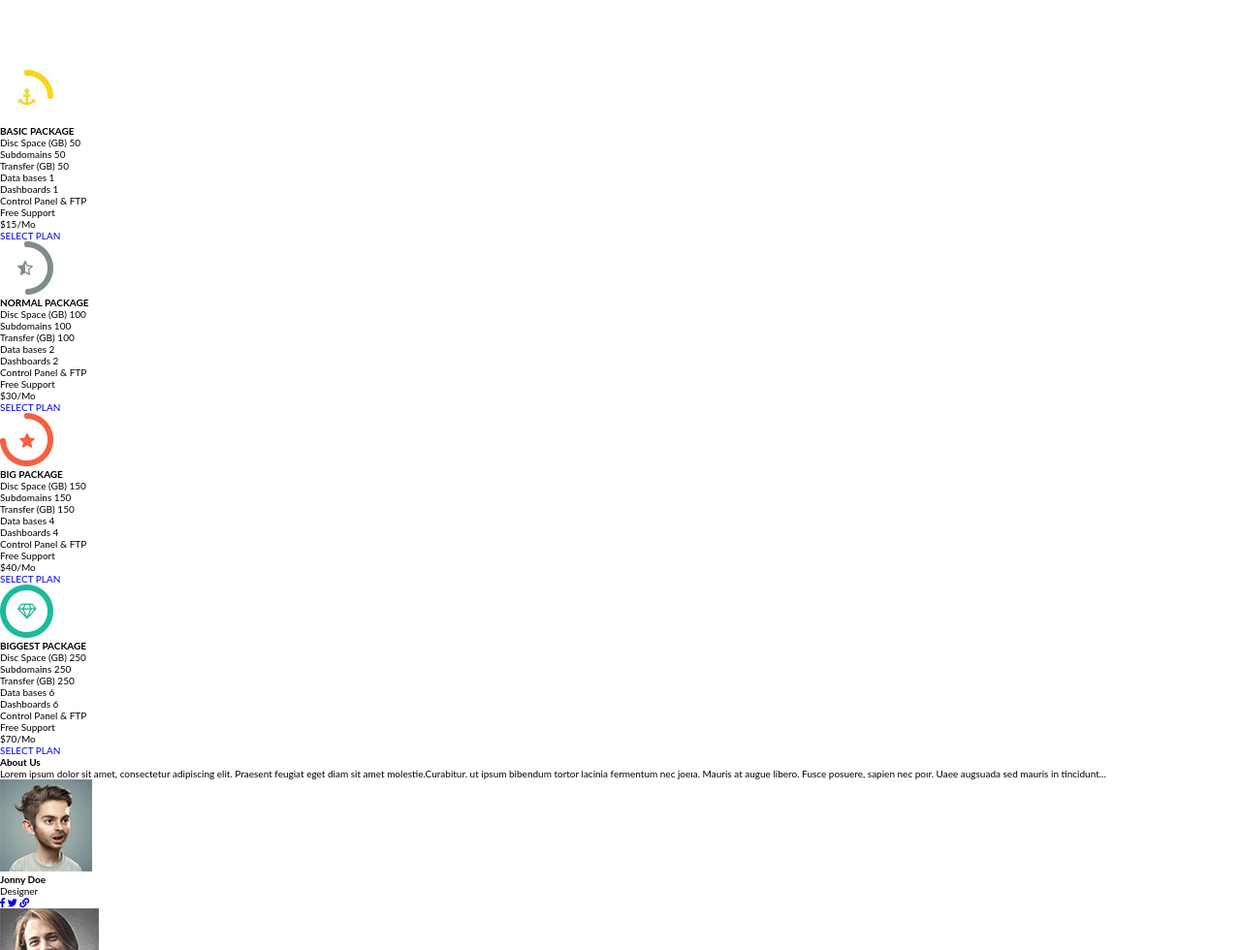
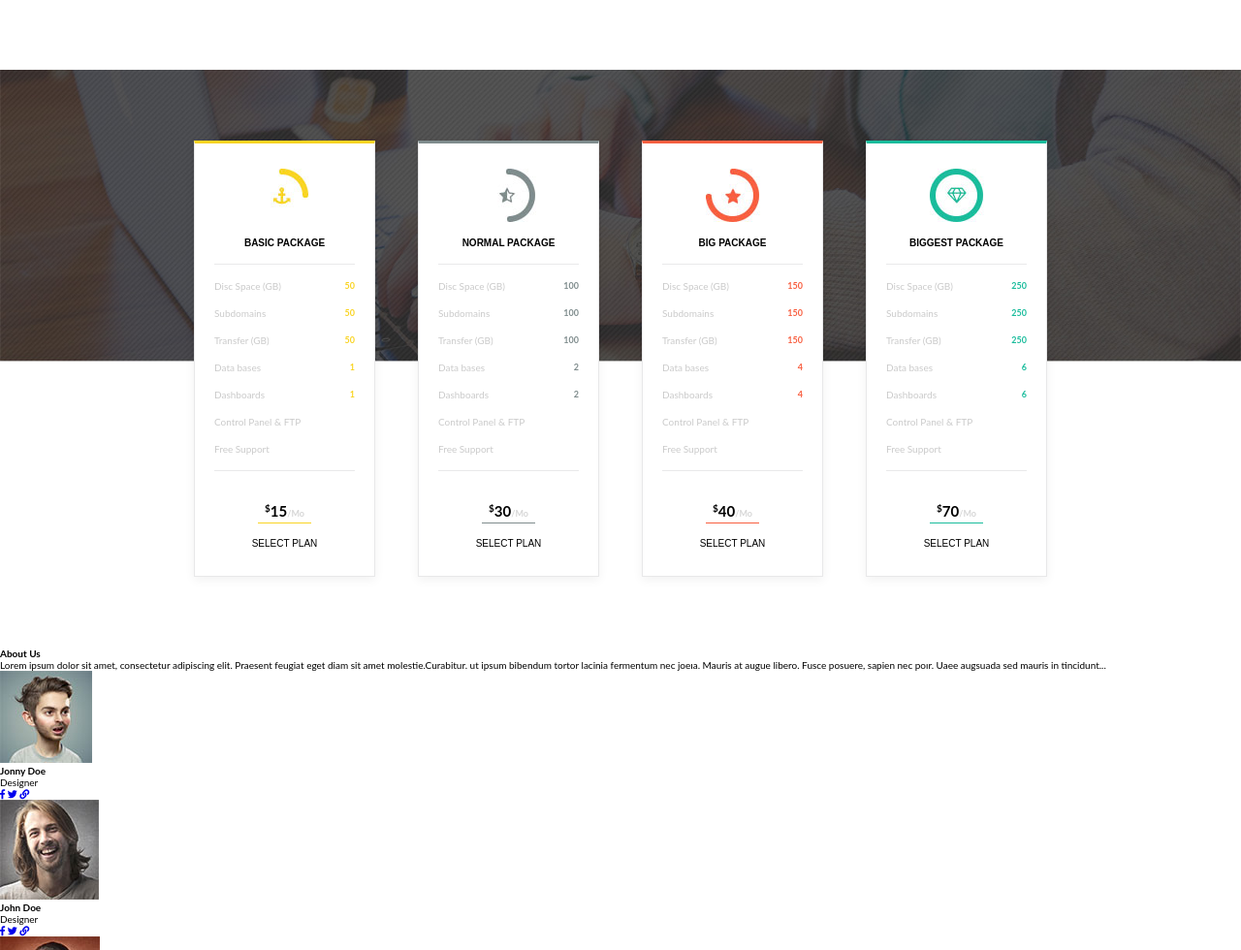
Before and after one commit to ton9q/markup-2018q3, a plain HTML site: page index.html in a window 1280 px wide. Shown: the part 1101-2081 px from the top of the page at 97% size. Drawn offline with Linux system fonts and the light colour scheme; a web font is replaced by a local one.

Commit message:
feat(props main-packages): add properties of main-packages in main

```diff
--- a/css/style.css
+++ b/css/style.css
@@ -511,3 +511,219 @@ header
         font-size: .9rem;
     }
 }
+
+
+/* MAIN PACKAGES */
+
+
+.main_packages
+{
+    background: url(../assets/images/packages-bg.jpg) 50% no-repeat;
+    background-size: cover;
+}
+
+.packages
+{
+    display: flex;
+
+    justify-content: center;
+    flex-wrap: wrap;
+}
+
+.package
+{
+    font-size: 14px;
+
+    width: 185px;
+    margin: 73px 22px;
+
+    border: rgb(46,46,48);
+    border: 1px solid rgba(46,46,48,.1);
+    background: rgb(255,255,255);
+    box-shadow: 0 3px 10px rgba(0, 0, 0, .06);
+}
+
+.package:first-child
+{
+    border-top: 3px solid rgb(249,212,35);
+}
+
+.package:nth-child(2)
+{
+    border-top: 3px solid rgb(127,140,141);
+}
+
+.package:nth-child(3)
+{
+    border-top: 3px solid rgb(248,95,64);
+}
+
+.package:last-child
+{
+    border-top: 3px solid rgb(26,188,156);
+}
+
+.package .property span
+{
+    font-weight: bold;
+}
+
+.package:first-child .property span
+{
+    color: rgb(249,212,35);
+}
+
+.package:nth-child(2) .property span
+{
+    color: rgb(127,140,141);
+}
+
+.package:nth-child(3) .property span
+{
+    color: rgb(248,95,64);
+}
+
+.package:last-child .property span
+{
+    color: rgb(26,188,156);
+}
+
+.package .icon
+{
+    display: block;
+
+    margin: 0 auto;
+    margin-top: 26px;
+
+    cursor: pointer;
+}
+
+.package h4,
+.package a
+{
+    font-family: 'Lato-Bold', sans-serif;
+}
+
+.package .name
+{
+    margin: 16px 0;
+
+    text-align: center;
+}
+
+.package .content
+{
+    margin: 16px 20px;
+
+    border-top: 1px solid rgb(46,46,48,.1);
+    border-bottom: 1px solid rgb(46,46,48,.1);
+}
+
+.package p
+{
+    padding-top: 16px;
+
+    color: rgb(202,202,202);
+}
+
+.package p:last-child
+{
+    padding-bottom: 16px;
+}
+
+.package .price
+{
+    padding: 0;
+
+    text-align: center;
+}
+
+.price p
+{
+    font-size: 1.5rem;
+    font-weight: bold;
+
+    display: block;
+
+    width: 30%;
+    margin: 0 auto;
+    padding-bottom: 3px;
+
+    color: rgb(0, 0, 0);
+}
+
+.package:first-child .price p
+{
+    border-bottom: 1.5px solid rgb(249,212,35);
+}
+
+.package:nth-child(2) .price p
+{
+    border-bottom: 1.5px solid rgb(127,140,141);
+}
+
+.package:nth-child(3) .price p
+{
+    border-bottom: 1.5px solid rgb(248,95,64);
+}
+
+.package:last-child .price p
+{
+    border-bottom: 1.5px solid rgb(26,188,156);
+}
+
+.property
+{
+    display: flex;
+
+    justify-content: space-between;
+}
+
+.package a
+{
+    display: block;
+
+    margin-bottom: 28px;
+    padding-top: 15px;
+
+    color: rgb(0,0,0);
+}
+
+.package span
+{
+    text-align: right;
+}
+
+.package span:first-of-type
+{
+    font-size: 1rem;
+
+    vertical-align: top;
+}
+
+.package span:last-of-type
+{
+    font-size: .9rem;
+
+    color: rgb(214, 214, 214);
+}
+
+.package:first-child a:hover
+{
+    color: rgb(249,212,35);
+}
+
+.package:nth-child(2) a:hover
+{
+    color: rgb(127,140,141);
+}
+
+.package:nth-child(3) a:hover
+{
+    color: rgb(248,95,64);
+}
+
+.package:last-child a:hover
+{
+    color: rgb(26,188,156);
+}
```
